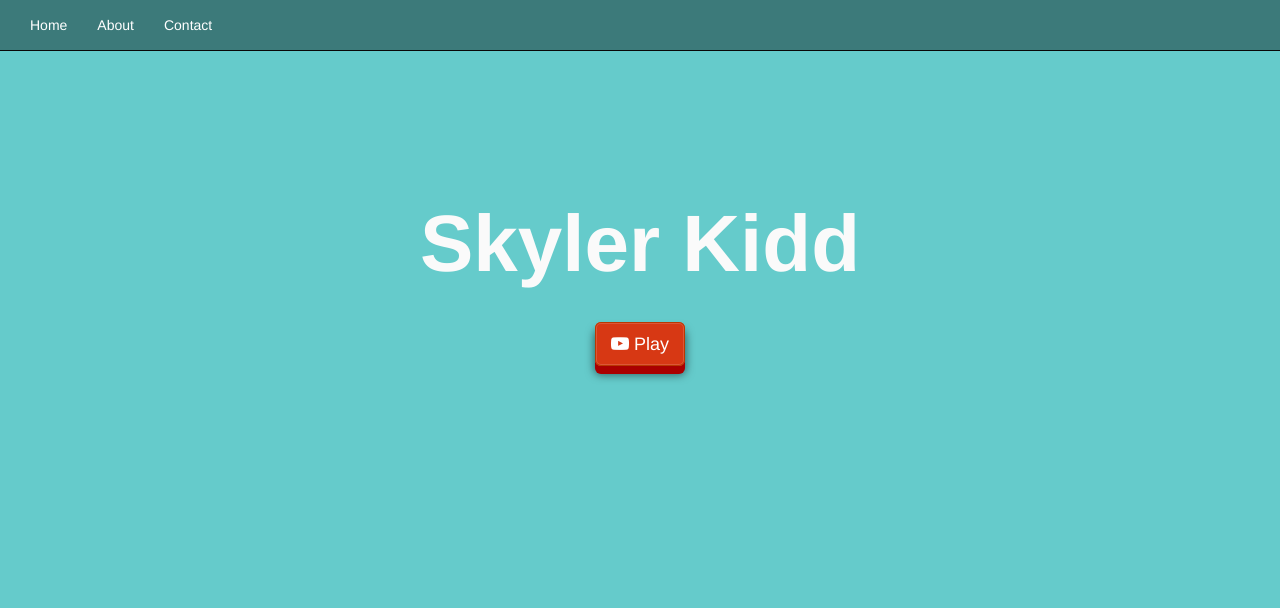
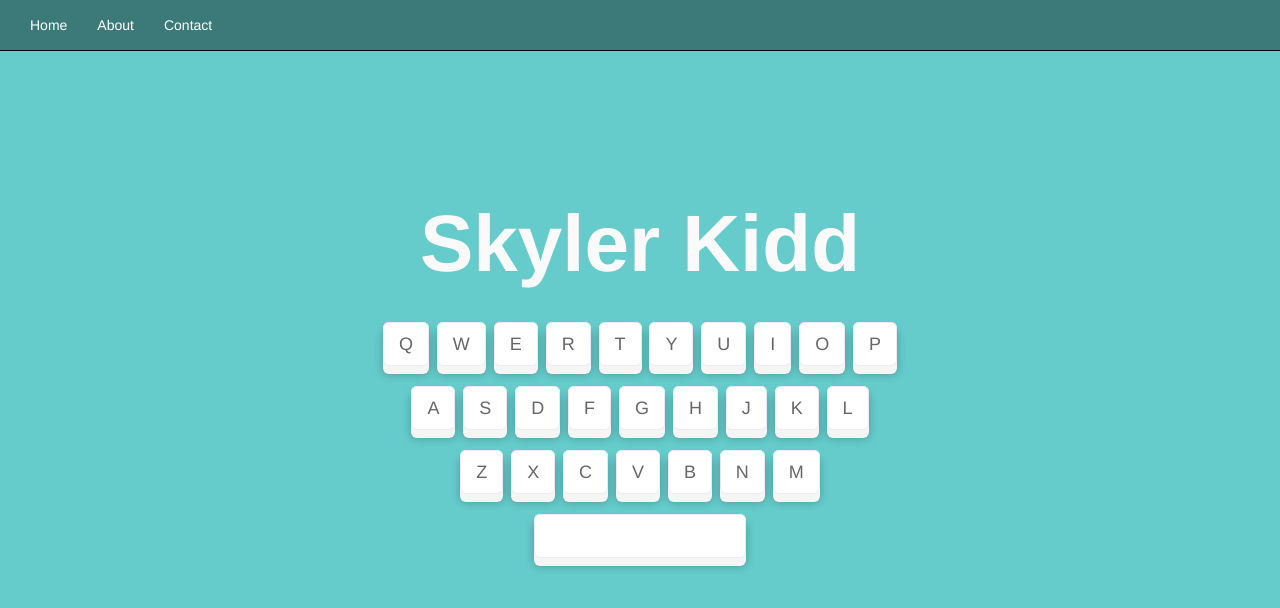
Before and after one commit to FSKidd/fskidd.github.io, a website: page index.html in a window 1280 px wide. Drawn offline with Linux system fonts and the light colour scheme.

Commit message:
Keyboard to home

```diff
--- a/view/home.html
+++ b/view/home.html
@@ -1,4 +1,33 @@
 <div class="head-text text-center">
   <h1> Skyler Kidd </h1></br>
-  <button type="button" class="btn3d btn btn-danger btn-lg"><i class="fa fa-youtube-play"></i> Play</button>
+  <button type="button" class="btn3d btn btn-white btn-lg">Q</button>
+  <button type="button" class="btn3d btn btn-white btn-lg">W</button>
+  <button type="button" class="btn3d btn btn-white btn-lg">E</button>
+  <button type="button" class="btn3d btn btn-white btn-lg">R</button>
+  <button type="button" class="btn3d btn btn-white btn-lg">T</button>
+  <button type="button" class="btn3d btn btn-white btn-lg">Y</button>
+  <button type="button" class="btn3d btn btn-white btn-lg">U</button>
+  <button type="button" class="btn3d btn btn-white btn-lg">I</button>
+  <button type="button" class="btn3d btn btn-white btn-lg">O</button>
+  <button type="button" class="btn3d btn btn-white btn-lg">P</button>
+  <br>
+  <button type="button" class="btn3d btn btn-white btn-lg">A</button>
+  <button type="button" class="btn3d btn btn-white btn-lg">S</button>
+  <button type="button" class="btn3d btn btn-white btn-lg">D</button>
+  <button type="button" class="btn3d btn btn-white btn-lg">F</button>
+  <button type="button" class="btn3d btn btn-white btn-lg">G</button>
+  <button type="button" class="btn3d btn btn-white btn-lg">H</button>
+  <button type="button" class="btn3d btn btn-white btn-lg">J</button>
+  <button type="button" class="btn3d btn btn-white btn-lg">K</button>
+  <button type="button" class="btn3d btn btn-white btn-lg">L</button>
+  <br>
+  <button type="button" class="btn3d btn btn-white btn-lg">Z</button>
+  <button type="button" class="btn3d btn btn-white btn-lg">X</button>
+  <button type="button" class="btn3d btn btn-white btn-lg">C</button>
+  <button type="button" class="btn3d btn btn-white btn-lg">V</button>
+  <button type="button" class="btn3d btn btn-white btn-lg">B</button>
+  <button type="button" class="btn3d btn btn-white btn-lg">N</button>
+  <button type="button" class="btn3d btn btn-white btn-lg">M</button>
+  <br> <!-- Why set the width of the button when you can spam $nbsp;? =D -->
+  <button type="button" class="btn3d btn btn-white btn-lg">&nbsp;&nbsp;&nbsp;&nbsp;&nbsp;&nbsp;&nbsp;&nbsp;&nbsp;&nbsp;&nbsp;&nbsp;&nbsp;&nbsp;&nbsp;&nbsp;&nbsp;&nbsp;&nbsp;&nbsp;&nbsp;&nbsp;&nbsp;&nbsp;&nbsp;&nbsp;&nbsp;&nbsp;&nbsp;&nbsp;&nbsp;&nbsp;&nbsp;&nbsp;&nbsp;&nbsp;</button>
 </div>
```
